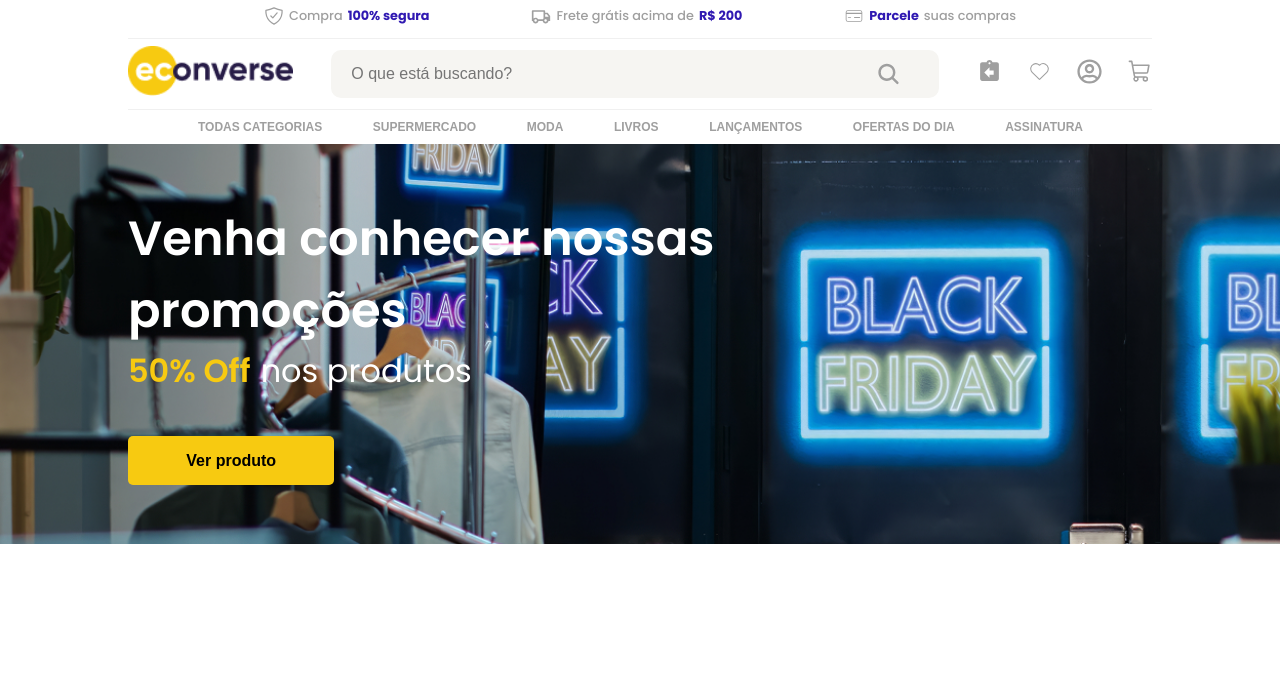
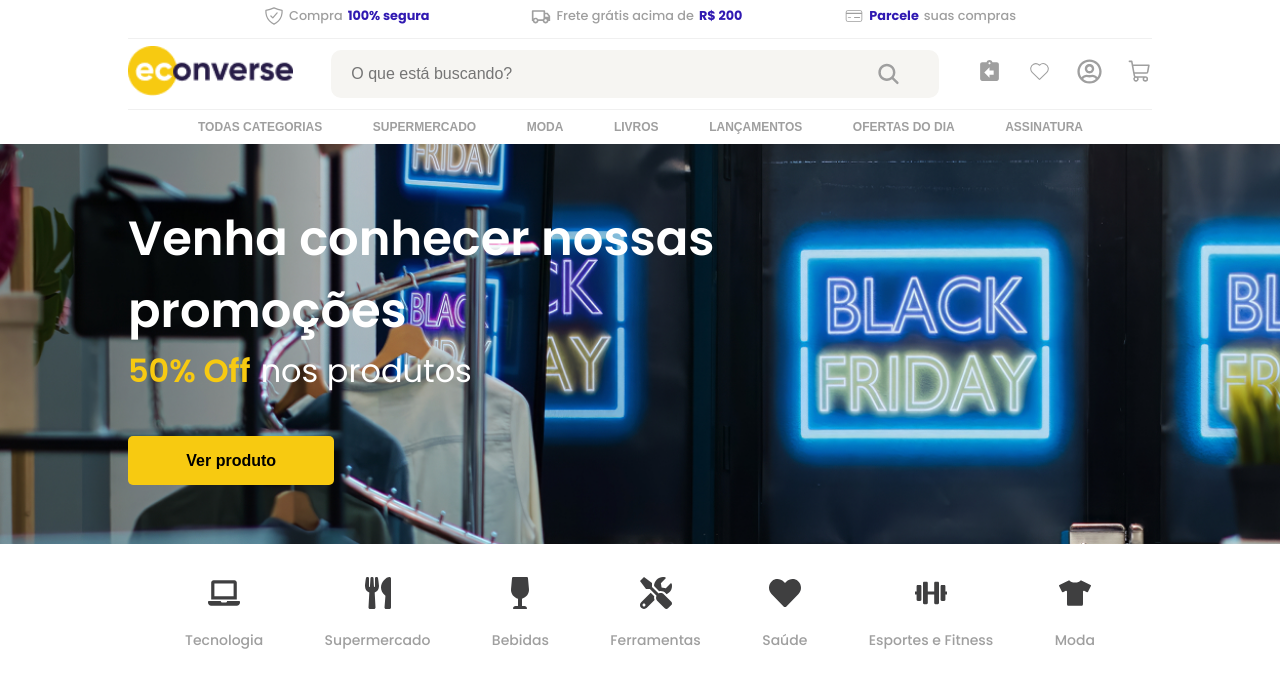
Before and after one commit to juninho-Oliveira/teste-frontend, a React (Vite) app: page / in a window 1280 px wide. Shown: the top 688 px of the page. Built offline with nearby package versions, Linux system fonts and the light colour scheme.

Commit message:
feat: add componente categoria

```diff
--- a/src/App.tsx
+++ b/src/App.tsx
@@ -2,6 +2,7 @@ import { useState } from "react";
 import { Header } from './components/Header/Header';
 import { Banner } from './components/Banner/Banner';
 import { Navbar } from "./components/NavBar/NavBar";
+import { ComprePorCategoria } from "./components/Categoria/ComprePorCategoria";
 
 
 function App() {
@@ -12,6 +13,7 @@ function App() {
       <Header />
       <Navbar onSelectCategory={setSelectedCategory} />
       <Banner category={selectedCategory} />
+      <ComprePorCategoria />
     </>
   );
 }
--- /dev/null
+++ b/src/components/Categoria/ComprePorCategoria.module.scss
@@ -0,0 +1,52 @@
+@use '../../styles/variables' as *;
+
+.comprePorCategoria {
+    cursor: pointer;
+    display: flex;
+    justify-content: center;
+    gap: 20px;
+    padding: 20px;
+
+    .containerCategoria {
+        width: 75%;
+        display: flex;
+        align-items: center;
+        justify-content: space-between;
+    }
+
+    .categoria {
+
+        display: flex;
+        flex-direction: column;
+        align-items: center;
+        padding: 10px;
+        border-radius: 8px;
+        transition: all 0.3s ease;
+
+      .icone {
+        font-size: 2rem;
+        color: $gray-dark;
+      }
+
+      p {
+        margin-top: 8px;
+        font-size: 14px;
+        font-weight: 500;
+        color: $gray-medium;
+
+      }
+
+      &:hover {
+
+        transform: scale(1.05);
+        .icone {
+            color: $blue;
+        }
+
+        p {
+            color: $blue;
+        }
+
+      }
+    }
+  }
--- /dev/null
+++ b/src/components/Categoria/ComprePorCategoria.tsx
@@ -0,0 +1,28 @@
+import React from "react";
+import { FaLaptop, FaUtensils, FaWineGlass, FaTools, FaHeart, FaDumbbell, FaTshirt } from "react-icons/fa";
+import styles from "./ComprePorCategoria.module.scss";
+
+const categorias = [
+  { nome: "Tecnologia", icone: <FaLaptop /> },
+  { nome: "Supermercado", icone: <FaUtensils /> },
+  { nome: "Bebidas", icone: <FaWineGlass /> },
+  { nome: "Ferramentas", icone: <FaTools /> },
+  { nome: "Saúde", icone: <FaHeart /> },
+  { nome: "Esportes e Fitness", icone: <FaDumbbell /> },
+  { nome: "Moda", icone: <FaTshirt /> },
+];
+
+export const ComprePorCategoria: React.FC = () => {
+  return (
+    <section className={styles.comprePorCategoria}>
+      <div className={styles.containerCategoria}>
+        {categorias.map((categoria, index) => (
+          <div key={index} className={styles.categoria}>
+            <span className={styles.icone}>{categoria.icone}</span>
+            <p>{categoria.nome}</p>
+          </div>
+        ))}
+      </div>
+    </section>
+  );
+};
```
